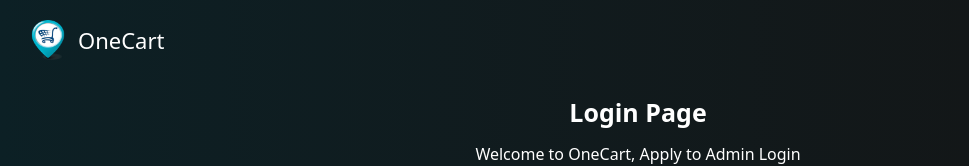
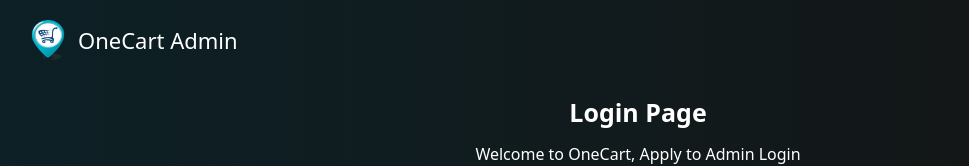
Before and after one commit to ThIsIsMaHaR/One_Cart, a React (Vite) app in the folder admin/: page /admin/login in a window 1280 px wide. Shown: the top 166 px of the page, without its empty margins (2-971 px from the left). Built offline with nearby package versions, Linux system fonts and the light colour scheme; no server answers.

Commit message:
Fix: Absolute backend URLs and robust CORS preflight handling

```diff
--- a/admin/src/pages/Login.jsx
+++ b/admin/src/pages/Login.jsx
@@ -1,7 +1,6 @@
 import React, { useContext, useState, useEffect } from 'react'
 import logo from '../assets/logo.png'
-import { IoEyeOutline } from "react-icons/io5";
-import { IoEye } from "react-icons/io5";
+import { IoEyeOutline, IoEye } from "react-icons/io5";
 import axios from 'axios'
 import { authDataContext } from '../context/AuthContext';
 import { adminDataContext } from '../context/AdminContext';
@@ -13,13 +12,12 @@ function Login() {
   let [email, setEmail] = useState("")
   let [password, setPassword] = useState("")
 
-  let { serverUrl } = useContext(authDataContext)
+  // 1. You have this line - keep it here!
+  const backendUrl = "https://onecart-62p0.onrender.com"
+
   let { adminData, getAdmin } = useContext(adminDataContext)
   let navigate = useNavigate()
   const [loading, setLoading] = useState(false)
-
-  // Define the base backend URL clearly to avoid the /admin prefix bug
-  const backendUrl = "https://onecart-62p0.onrender.com"
 
   useEffect(() => {
     if (adminData) {
@@ -31,8 +29,7 @@ function Login() {
     setLoading(true)
     e.preventDefault()
     try {
-      // Use the absolute URL here. This prevents the browser from
-      // accidentally trying to call https://.../admin/api/auth/adminlogin
+      // 2. IMPORTANT: We must use `${backendUrl}` inside the axios call
       const result = await axios.post(`${backendUrl}/api/auth/adminlogin`,
         { email, password },
         { withCredentials: true }
@@ -59,7 +56,7 @@ function Login() {
     <div className='w-[100vw] h-[100vh] bg-gradient-to-l from-[#141414] to-[#0c2025] text-[white] flex flex-col items-center justify-start'>
       <div className='w-[100%] h-[80px] flex items-center justify-start px-[30px] gap-[10px] cursor-pointer' >
         <img className='w-[40px]' src={logo} alt="logo" />
-        <h1 className='text-[22px] font-sans '>OneCart</h1>
+        <h1 className='text-[22px] font-sans '>OneCart Admin</h1>
       </div>
 
       <div className='w-[100%] h-[100px] flex items-center justify-center flex-col gap-[10px]'>
```
